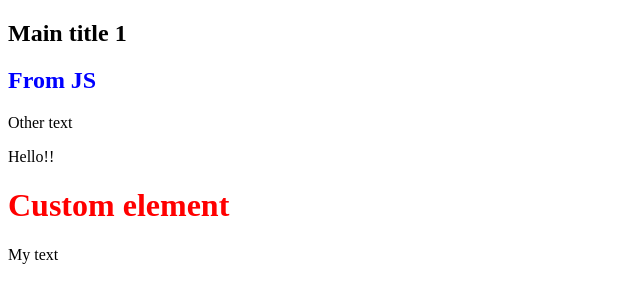
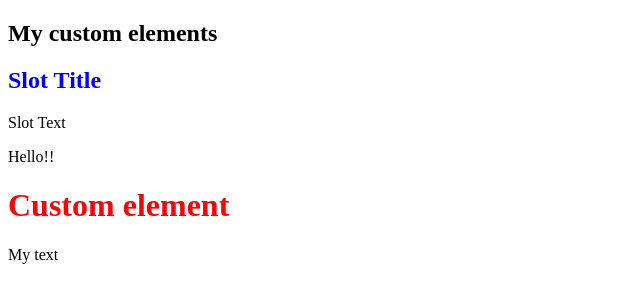
Before and after one commit to DavidBarcenas/javascript-workshops, a plain HTML site: page web-components/index.html in a window 1280 px wide. Shown: the whole page, without its empty margins (0-640 px from the left). Drawn offline with Linux system fonts and the light colour scheme.

Commit message:
work with slots

```diff
--- a/web-components/index.html
+++ b/web-components/index.html
@@ -7,14 +7,11 @@
     <title>Web Components</title>
   </head>
   <body>
-    <h2>Main title 1</h2>
-    <template>
-      <h2>Template Test</h2>
-      <div>
-        <p>This is a template</p>
-      </div>
-    </template>
-    <use-template></use-template>
+    <h2>My custom elements</h2>
+    <use-template>
+      <span slot="title">Slot Title</span>
+      <span slot="text">Slot Text</span>
+    </use-template>
     <my-first-element></my-first-element>
     <script type="module" src="./my-first-element.js"></script>
     <script type="module" src="./use-template.js"></script>
--- a/web-components/use-template.js
+++ b/web-components/use-template.js
@@ -16,9 +16,13 @@ class UseTemplate extends HTMLElement {
     const template = document.createElement('template'); /*html*/
     template.innerHTML = `
       <section>
-        <h2>From JS</h2>
+        <h2>
+          <slot name="title"></slot>
+        </h2>
         <div>
-          <p>Other text</p>
+          <p>
+            <slot name="text"></slot>
+          </p>
         </div>
       </section>
       ${this.getStyles()}
```
